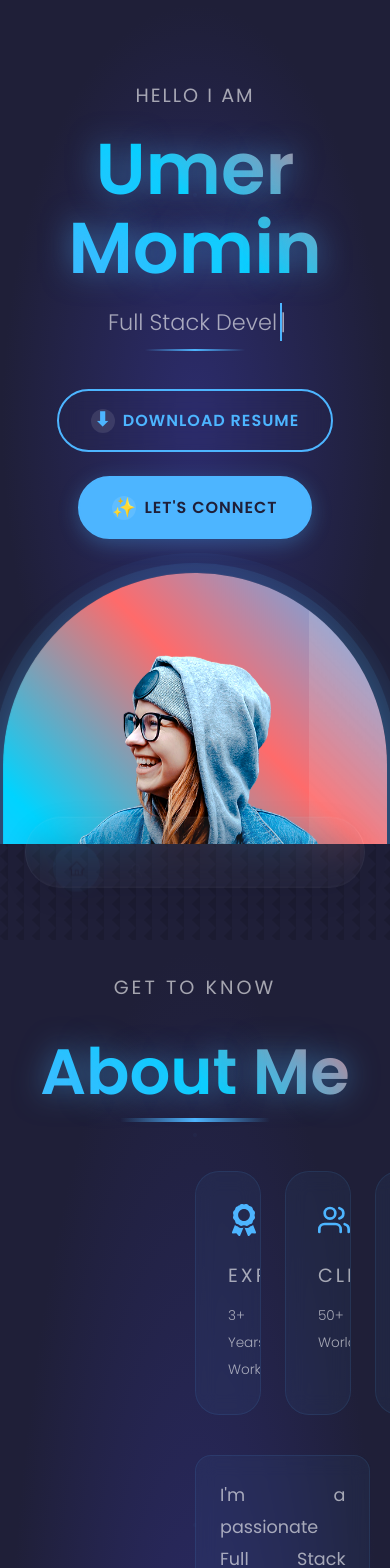
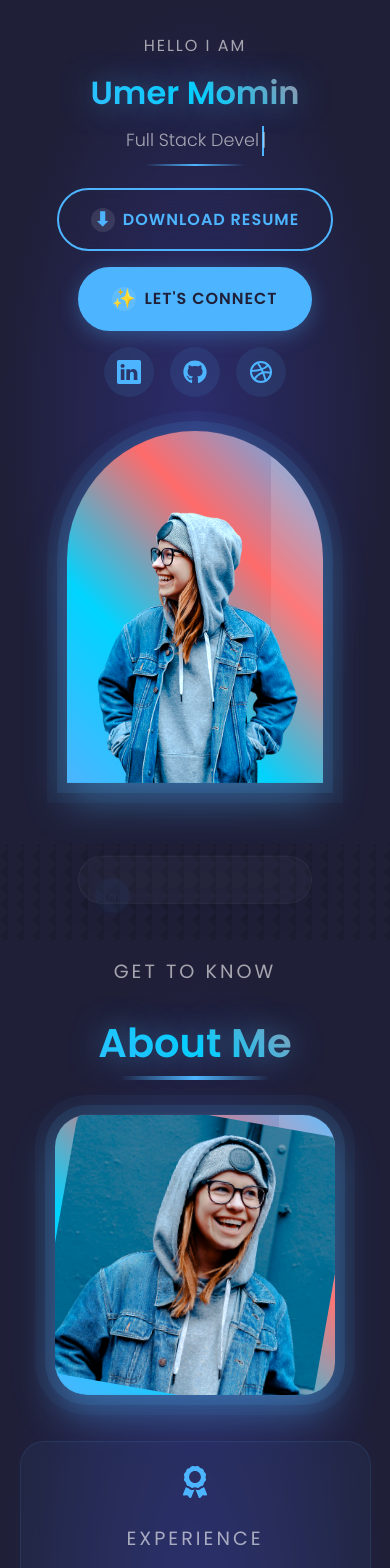
Before and after one commit to Umer36/umer-portfolio-website, a React (Create React App) app: page / in a window 390 px wide. Shown: the top 1568 px of the page. Built offline with nearby package versions, Linux system fonts and the light colour scheme.

Commit message:
bug fix resume name and mobile css

```diff
--- a/src/components/about/About.css
+++ b/src/components/about/About.css
@@ -235,3 +235,67 @@
     background: linear-gradient(90deg, transparent, var(--color-primary), transparent);
     border-radius: 2px;
 }
+
+/* Media Queries */
+@media screen and (max-width: 1024px) {
+    .about__container {
+        grid-template-columns: 1fr;
+        gap: 3rem;
+        text-align: center;
+    }
+
+    .about__me {
+        width: 50%;
+        margin: 0 auto;
+    }
+
+    .about__cards {
+        grid-template-columns: repeat(3, 1fr);
+        gap: 1rem;
+    }
+}
+
+@media screen and (max-width: 600px) {
+    #about h2 {
+        font-size: 2.5rem;
+    }
+
+    .about__container {
+        gap: 2rem;
+    }
+
+    .about__me {
+        width: 70%;
+        margin: 0 auto;
+    }
+
+    .about__cards {
+        grid-template-columns: 1fr;
+        gap: 1rem;
+        margin-bottom: 2rem;
+    }
+
+    .about__card {
+        padding: 1.5rem 1rem;
+    }
+
+    .about__card h5 {
+        font-size: 1rem;
+    }
+
+    .about__card small {
+        font-size: 0.8rem;
+    }
+
+    .about__content p {
+        padding: 1rem;
+        font-size: 1rem;
+        text-align: left;
+        margin: 1.5rem 0 2rem;
+    }
+
+    .about__content .btn {
+        padding: 0.8rem 1.5rem;
+        font-size: 0.9rem;
+    }
+}
--- a/src/components/about/About.tsx
+++ b/src/components/about/About.tsx
@@ -70,7 +70,7 @@ const About = (): JSX.Element => {
             >
               <FaAward className='about__icon'/>
               <h5>Experience</h5>
-              <small>3+ Years Working</small>
+              <small>2+ Years Working</small>
             </motion.article>
 
             <motion.article
@@ -83,7 +83,7 @@ const About = (): JSX.Element => {
             >
               <FiUsers className='about__icon'/>
               <h5>Clients</h5>
-              <small>50+ Worldwide</small>
+              <small>10+ Worldwide</small>
             </motion.article>
 
             <motion.article
@@ -96,7 +96,7 @@ const About = (): JSX.Element => {
             >
               <VscFolderLibrary className='about__icon'/>
               <h5>Projects</h5>
-              <small>5+ Completed</small>
+              <small>8+ Completed</small>
             </motion.article>
           </div>
 
--- a/src/components/contact/Contact.css
+++ b/src/components/contact/Contact.css
@@ -251,10 +251,20 @@
     .contact__container {
         grid-template-columns: 1fr;
         gap: 2rem;
+        width: 90%;
+    }
+
+    .contact__options {
+        grid-template-columns: 1fr;
+        gap: 1rem;
     }
 }
 
 @media screen and (max-width: 600px) {
+    .contact__container {
+        width: 95%;
+    }
+
     .contact__form {
         padding: 1.5rem;
     }
@@ -262,6 +272,21 @@
     .contact__form input,
     .contact__form textarea {
         padding: 1rem;
+        font-size: 0.9rem;
+    }
+
+    .contact__option {
+        padding: 1rem;
+    }
+
+    .contact__option h5 {
+        font-size: 0.8rem;
+        word-break: break-all;
+    }
+
+    .contact__option a {
+        font-size: 0.8rem;
+        padding: 0.4rem 0.8rem;
     }
 
     #contact h2 {
--- a/src/components/experience/Experience.css
+++ b/src/components/experience/Experience.css
@@ -296,6 +296,16 @@
 
 /* Media Queries */
 @media screen and (max-width: 1024px) {
+    .about__container {
+        grid-template-columns: 1fr;
+        gap: 2rem;
+    }
+
+    .about__cards {
+        grid-template-columns: 1fr;
+        gap: 1rem;
+    }
+
     .work__header {
         flex-direction: column;
         gap: 1rem;
@@ -313,6 +323,25 @@
 }
 
 @media screen and (max-width: 600px) {
+    #about h2,
+    #experience h2 {
+        font-size: 2.5rem;
+    }
+
+    .about__me {
+        width: 80%;
+        margin: 0 auto;
+    }
+
+    .about__cards {
+        grid-template-columns: 1fr;
+        gap: 1rem;
+    }
+
+    .about__card {
+        padding: 1.5rem;
+    }
+
     .work__card {
         padding: 1.5rem;
     }
@@ -329,8 +358,4 @@
     .experience__backend {
         padding: 2rem 1rem;
     }
-
-    #experience h2 {
-        font-size: 2.5rem;
-    }
 }
--- a/src/components/header/CTA.tsx
+++ b/src/components/header/CTA.tsx
@@ -1,10 +1,10 @@
 import React from 'react'
-import CV from './Umercv25pdf.pdf'
+import CV from './UmerResume25.pdf'
 
 const CTA=():JSX.Element=> {
   return (
     <div className='cta'>
-      <a href={CV} download className='btn btn-modern'>
+      <a href={CV} download="Umer_Momin_Resume.pdf" className='btn btn-modern'>
         <span className='btn-icon'>⬇</span>
         Download Resume
       </a>
--- a/src/components/header/header.css
+++ b/src/components/header/header.css
@@ -280,19 +280,82 @@ header::before {
 /* media queries medium devices */
 @media screen and (max-width:1024px){
    header{
-      height: 68vh;
+      height: 100vh;
+      padding-top: 3rem;
+    }
 
+    .header__container h1 {
+        font-size: 2.5rem;
+    }
+
+    .me {
+        width: 18rem;
+        height: 25rem;
+        left: calc(50% - 9rem);
+    }
+
+    .cta {
+        flex-direction: column;
+        align-items: center;
+        gap: 1rem;
+    }
+
+    .btn-modern {
+        min-width: 200px;
     }
   }
 
-  /* media queries sma;l devices */
+  /* media queries small devices */
 @media screen and (max-width:600px){
  header{
     height: 100vh;
+    padding-top: 2rem;
  }
 
- .header__socials,
+ .header__container h1 {
+    font-size: 2rem;
+ }
+
+ .header__container h5:first-child {
+    font-size: 1rem;
+ }
+
+ .header__container h5.text-light {
+    font-size: 1.1rem;
+ }
+
  .scroll__down {
     display: none;
  }
+
+ .header__socials {
+    position: static;
+    flex-direction: row;
+    justify-content: center;
+    margin: 1rem 0;
+    gap: 1rem;
+ }
+
+ .header__socials::after {
+    display: none;
+ }
+
+ .me {
+    width: 16rem;
+    height: 22rem;
+    left: calc(50% - 8rem);
+    margin-top: 2rem;
+ }
+
+ .cta {
+    margin-top: 2rem;
+    flex-direction: column;
+    gap: 1rem;
+ }
+
+ .btn-modern {
+    min-width: 180px;
+    padding: 0.8rem 1.5rem;
+    font-size: 0.9rem;
+ }
 }
--- a/src/components/nav/Nav.css
+++ b/src/components/nav/Nav.css
@@ -61,3 +61,29 @@ nav a.active{
 nav a.active::before {
     opacity: 0;
 }
+
+/* Media Queries */
+@media screen and (max-width: 1024px) {
+    nav {
+        padding: 0.5rem 1.2rem;
+        gap: 0.6rem;
+    }
+
+    nav a {
+        padding: 0.7rem;
+        font-size: 1rem;
+    }
+}
+
+@media screen and (max-width: 600px) {
+    nav {
+        padding: 0.4rem 1rem;
+        gap: 0.5rem;
+        bottom: 1rem;
+    }
+
+    nav a {
+        padding: 0.6rem;
+        font-size: 0.9rem;
+    }
+}
--- a/src/components/nav/Nav.tsx
+++ b/src/components/nav/Nav.tsx
@@ -1,4 +1,4 @@
-import React, { useState } from 'react'
+import React, { useState, useEffect } from 'react'
 import { motion } from 'framer-motion'
 import './Nav.css'
 import {AiOutlineHome} from 'react-icons/ai'
@@ -9,6 +9,44 @@ import {BiMessageSquareDetail} from 'react-icons/bi'
 
 const Nav = (): JSX.Element => {
   const [activeNav, setActiveNav] = useState('#');
+
+  useEffect(() => {
+    const sections = document.querySelectorAll('section[id]')
+
+    const observer = new IntersectionObserver(
+      (entries) => {
+        entries.forEach((entry) => {
+          if (entry.isIntersecting) {
+            const id = entry.target.getAttribute('id')
+            if (id === 'header') {
+              setActiveNav('#')
+            } else {
+              setActiveNav(`#${id}`)
+            }
+          }
+        })
+      },
+      {
+        threshold: 0.3,
+        rootMargin: '-20% 0px -20% 0px'
+      }
+    )
+
+    // Add header section observer
+    const header = document.querySelector('header')
+    if (header) {
+      header.setAttribute('id', 'header')
+      observer.observe(header)
+    }
+
+    sections.forEach((section) => {
+      observer.observe(section)
+    })
+
+    return () => {
+      observer.disconnect()
+    }
+  }, [])
 
   const navItems = [
     { href: '#', icon: AiOutlineHome, label: 'Home' },
@@ -30,7 +68,15 @@ const Nav = (): JSX.Element => {
           <motion.a
             key={item.href}
             href={item.href}
-            onClick={() => setActiveNav(item.href)}
+            onClick={(e) => {
+              setActiveNav(item.href)
+              e.preventDefault()
+              const targetId = item.href === '#' ? 'header' : item.href.substring(1)
+              const targetElement = document.getElementById(targetId)
+              if (targetElement) {
+                targetElement.scrollIntoView({ behavior: 'smooth' })
+              }
+            }}
             className={activeNav === item.href ? 'active' : ''}
             whileHover={{ scale: 1.2, y: -5 }}
             whileTap={{ scale: 0.9 }}
--- a/src/index.css
+++ b/src/index.css
@@ -195,8 +195,26 @@ img {
     width: var(--container-width-ms);
   }
 
+  section {
+    margin-top: 6rem;
+    padding: 1rem 0;
+  }
+
   section > h2{
     margin-top: 2rem;
+    font-size: 2rem;
+  }
 
+  section > h5 {
+    font-size: 0.9rem;
+  }
+
+  h1 {
+    font-size: 2rem;
+  }
+
+  .btn {
+    padding: 0.6rem 1rem;
+    font-size: 0.9rem;
   }
 }
```
Also changed, not shown: 1 other file (tests, documents, lock files or other folders).
